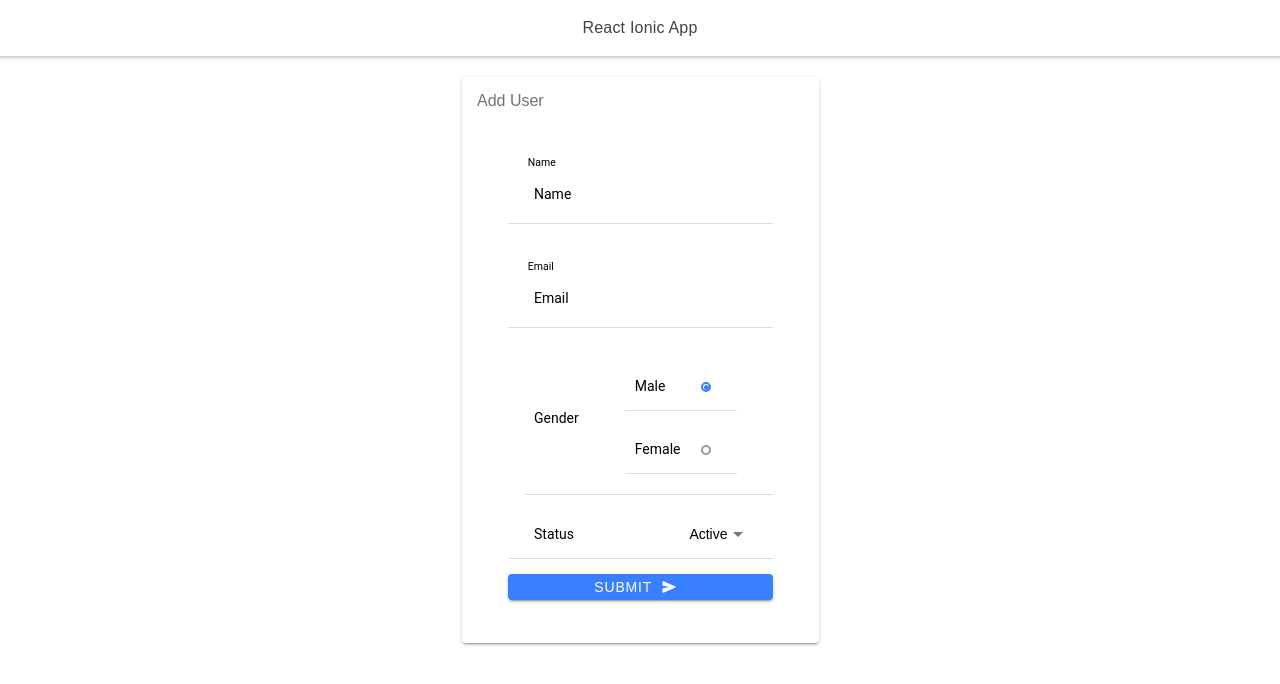
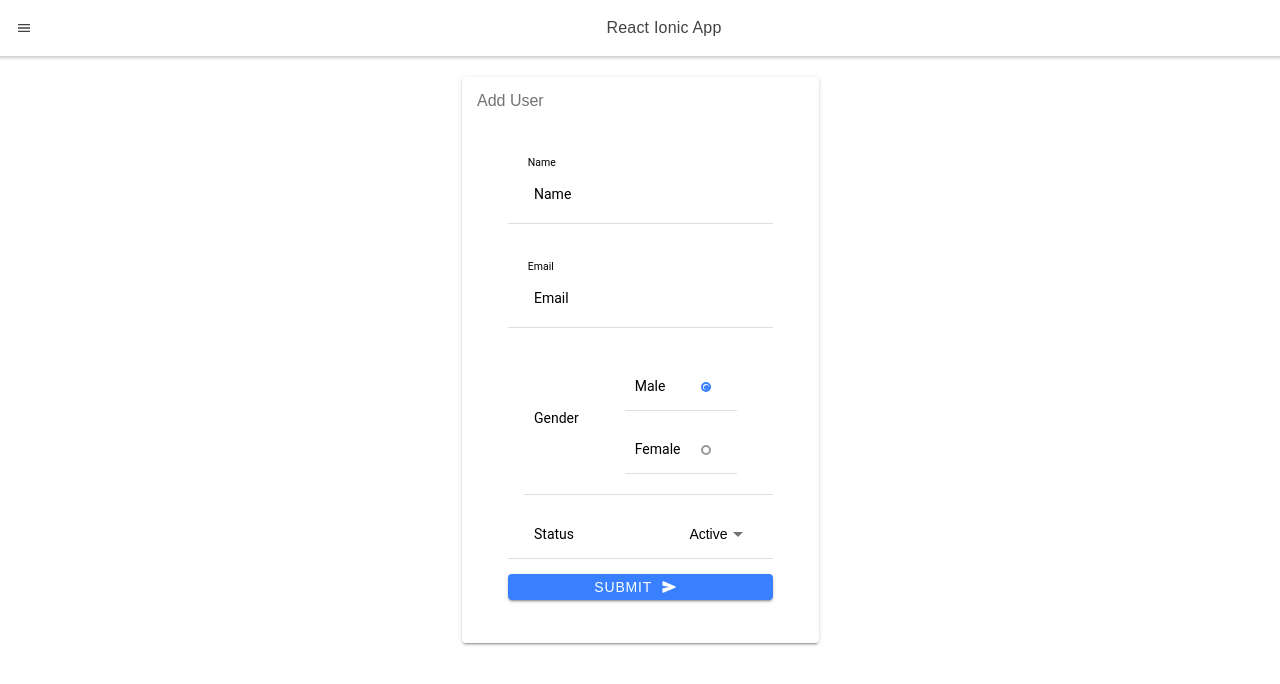
Before and after one commit to shivajigoud/react-ionic, a React (Create React App) app: page /addUser in a window 1280 px wide. Shown: the top 684 px of the page. Built offline with nearby package versions, Linux system fonts and the light colour scheme.

Commit message:
ionic ui merged

```diff
--- a/src/App.js
+++ b/src/App.js
@@ -11,7 +11,11 @@ import {
   IonTitle,
   IonButtons,
   IonMenuButton,
+  IonMenuToggle,
+  IonButton,
+  IonIcon,
 } from '@ionic/react';
+import { create, send, arrowBackCircle } from 'ionicons/icons';
 import '@ionic/react/css/core.css';
 import '@ionic/react/css/normalize.css';
 import '@ionic/react/css/structure.css';
@@ -33,14 +37,24 @@ export default function App() {
       <IonMenu contentId="main-content">
         <IonHeader>
           <IonToolbar color="tertiary">
-            <IonTitle>Menu Content</IonTitle>
+            <IonTitle>
+              Menu Content
+              <IonMenuToggle>
+                <IonButton color="tertiary">
+                  <IonIcon icon={arrowBackCircle} slot="end">
+
+                  </IonIcon>
+                </IonButton>
+              </IonMenuToggle>
+            </IonTitle>
           </IonToolbar>
         </IonHeader>
         <IonContent className="ion-padding">
           This is the menu content.
         </IonContent>
       </IonMenu>
-      <IonPage>
+
+      <IonPage id="main-content">
         <IonHeader>
           <IonToolbar>
             <IonButtons slot="start">
```
